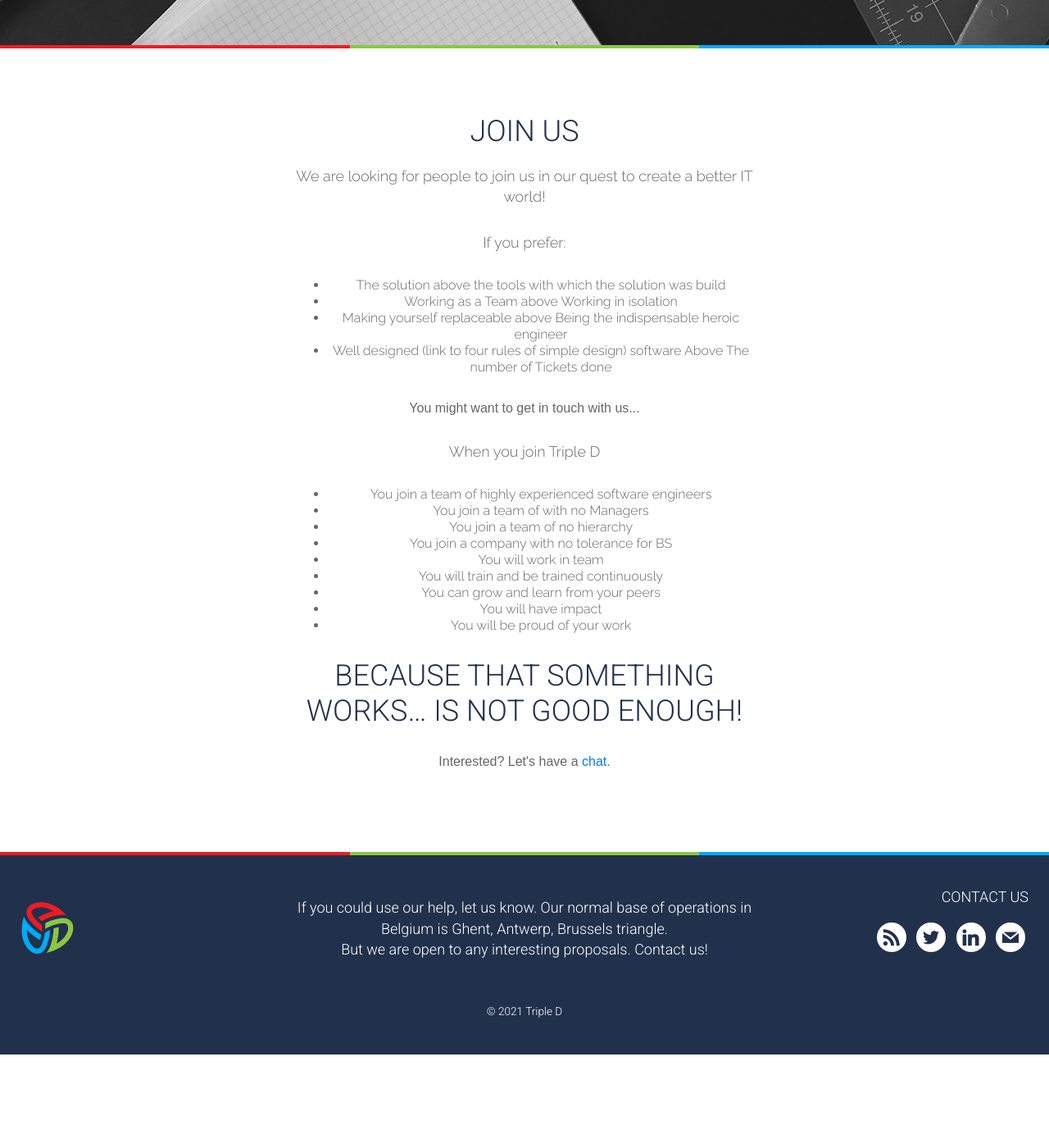
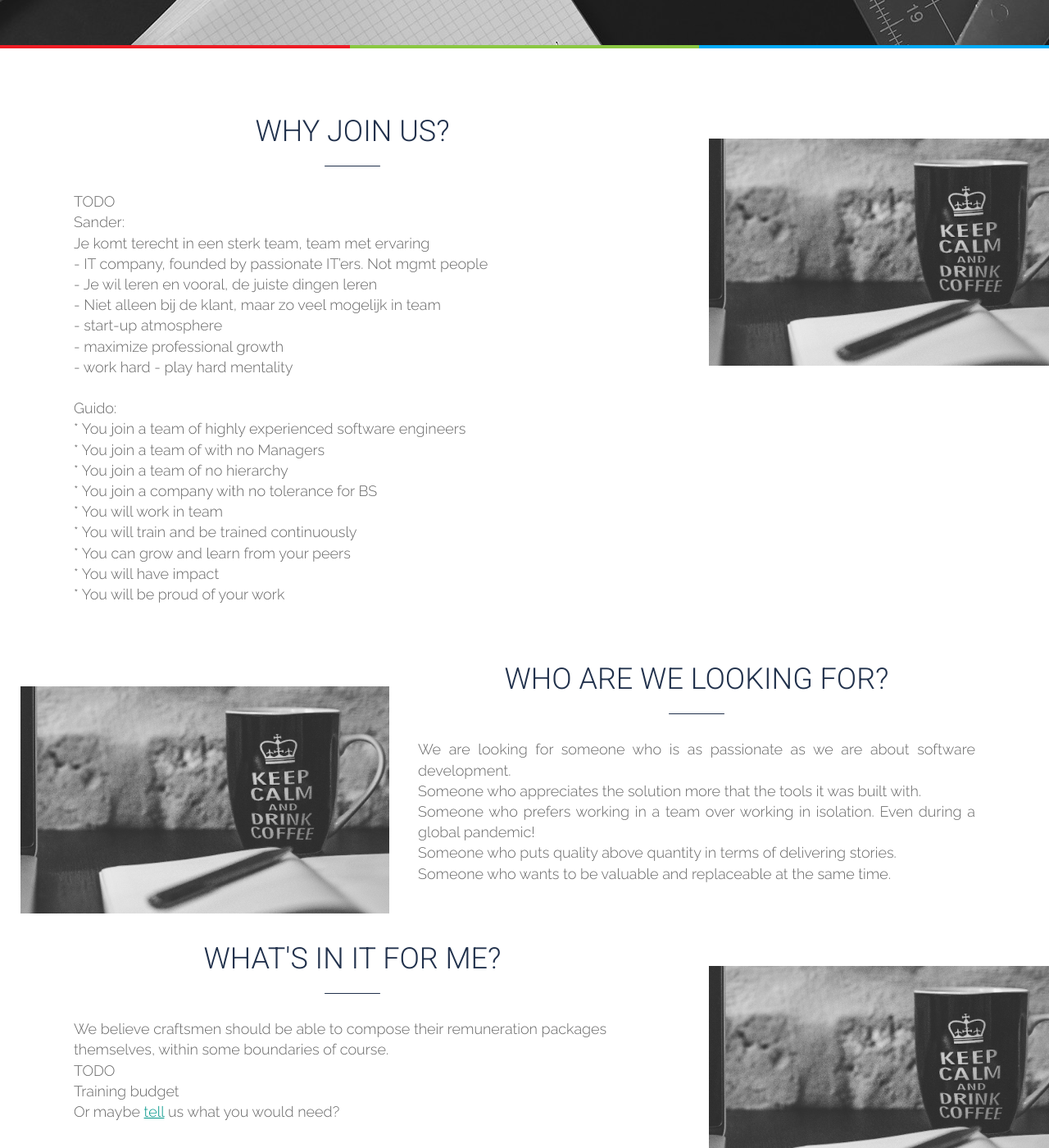
Before and after one commit to tripledio/tripledio.github.io, a Jekyll site: the page built from joinus/index.html, in a window 1280 px wide and 1400 px high, scrolled down 555 px. Shown: the whole window at 82% size. Built offline with Jekyll 4.4.1, drawn with Linux system fonts in a browser that asks for light colours; comment, search, counter and statistics services are not loaded; before the commit the page ends 1841 px from its top, so only the background shows below that; some of the changed text lies outside the part shown.

Commit message:
Layout + teksten uit elkaar trekken

```diff
--- a/joinus/index.html
+++ b/joinus/index.html
@@ -13,52 +13,77 @@ enabled: true
 
 ---
 <section id="Join Us" class="pt-2 pt-md-8 pb-md-10 pb-2 bg-white text-gray">
-    <div class="col-12 col-md-10 col-lg-6 offset-0 offset-md-1 offset-lg-3 px-md-4 text-center">
-        <h2 class="h3 mb-2">Join us</h2>
-        <p> We are looking for people to join us in our quest to create a better IT world!</p>
+    <div class="container">
+		<div class="row">
+			<div class="col-8 col-md-8 px-md-2 px-lg-8 mb-4">
+				<h2 class="h3 text-uppercase text-center">Why join us?</h2>
+				<hr class="slab center w-10 mt-2 mb-3">
+				<p>
+                    TODO
+                    <br>Sander:
+                    <br>Je komt terecht in een sterk team, team met ervaring
+                    <br>- IT company, founded by passionate IT’ers. Not mgmt people
+                    <br>- Je wil leren en vooral, de juiste dingen leren
+                    <br>-  Niet alleen bij de klant, maar zo veel mogelijk in team
+                    <br>- start-up atmosphere
+                    <br>- maximize professional growth
+                    <br>- work hard - play hard mentality
 
-        <p>If you prefer:
-        <ul>
-            <li>
-                The solution
-                above
-                the tools with which the solution was build
-            </li>
-            <li>
-                Working as a Team
-                above
-                Working in isolation
-            </li>
-            <li>
-                Making yourself replaceable
-                above
-                Being the indispensable heroic engineer
-            </li>
-            <li>
-                Well designed (link to four rules of simple design) software
-                Above
-                The number of Tickets done
-            </li>
-        </ul>
-        You might want to get in touch with us...
-        </p>
-        <p>
-            When you join Triple D
-        <ul>
-            <li>You join a team of highly experienced software engineers</li>
-            <li>You join a team of with no Managers</li>
-            <li>You join a team of no hierarchy</li>
-            <li>You join a company with no tolerance for BS</li>
-            <li>You will work in team</li>
-            <li>You will train and be trained continuously</li>
-            <li>You can grow and learn from your peers</li>
-            <li>You will have impact</li>
-            <li>You will be proud of your work</li>
-        </ul>
+                    <br><br>Guido:
+                    <br>* You join a team of highly experienced software engineers
+                    <br>* You join a team of with no Managers
+                    <br>* You join a team of no hierarchy
+                    <br>* You join a company with no tolerance for BS
+                    <br>* You will work in team
+                    <br>* You will train and be trained continuously
+                    <br>* You can grow and learn from your peers
+                    <br>* You will have impact
+                    <br>* You will be proud of your work</p>
+			</div>
+			<div class="col-4 col-md-4 py-3">
+				<img src="/img/spotlight/coaching/spotlight-mobile_2x.jpg" width="450px"  class="effects-img-scale"/>
+			</div>
+		</div>
+        <div class="row">
+            <div class="col-4 col-md-4 py-3">
+                <img src="/img/spotlight/coaching/spotlight-mobile_2x.jpg" width="450px"  class="effects-img-scale"/>
+            </div>
+			<div class="col-8 col-md-8 px-md-2 px-lg-8 mb-4 text-justify">
+				<h2 class="h3 text-uppercase text-center">Who are we looking for?</h2>
+				<hr class="slab center w-10 mt-2 mb-3">
+				<p>We are looking for someone who is as passionate as we are about software development.<br>
+                Someone who appreciates the solution more that the tools it was built with.<br>
+                Someone who prefers working in a team over working in isolation. Even during a global pandemic!<br>
+                Someone who puts quality above quantity in terms of delivering stories.<br>
+                Someone who wants to be valuable and replaceable at the same time.
+                </p>
+			</div>
+		</div>
+        <div class="row">
+			<div class="col-8 col-md-8 px-md-2 px-lg-8 mb-4">
+				<h2 class="h3 text-uppercase text-center">What's in it for me?</h2>
+				<hr class="slab center w-10 mt-2 mb-3">
+				<p>
+                    We believe craftsmen should be able to compose their remuneration packages themselves, within some boundaries of course.<br>
+                    TODO<br>
+                    Training budget<br>
+                    Or maybe <a href="/contact/">tell</a> us what you would need?
+                </p>
+			</div>
+            <div class="col-4 col-md-4 py-3">
+                <img src="/img/spotlight/coaching/spotlight-mobile_2x.jpg" width="450px"  class="effects-img-scale"/>
+            </div>
+		</div>
+        <div class="row justify-content-center">
+            <div class="col-10 text-center">
+                <p>
+                    TODO<br>
+                    Made up your mind? Or still in doubt: feel free to join us for a day to do some actual paid? pair programming. No strings attached! (link to contact page)
+                    Interested?
+                <p>
 
-        <h3>Because that something works…
-            is not good enough!</h3>
-        </p>
-        Interested? Let's have a <a href="/contact/">chat</a>.
-    </div>
+                <p>Let's have a <a href="/contact/">chat</a>.</p>
+            </div>
+        </div>
+	</div>
 </section>
```
